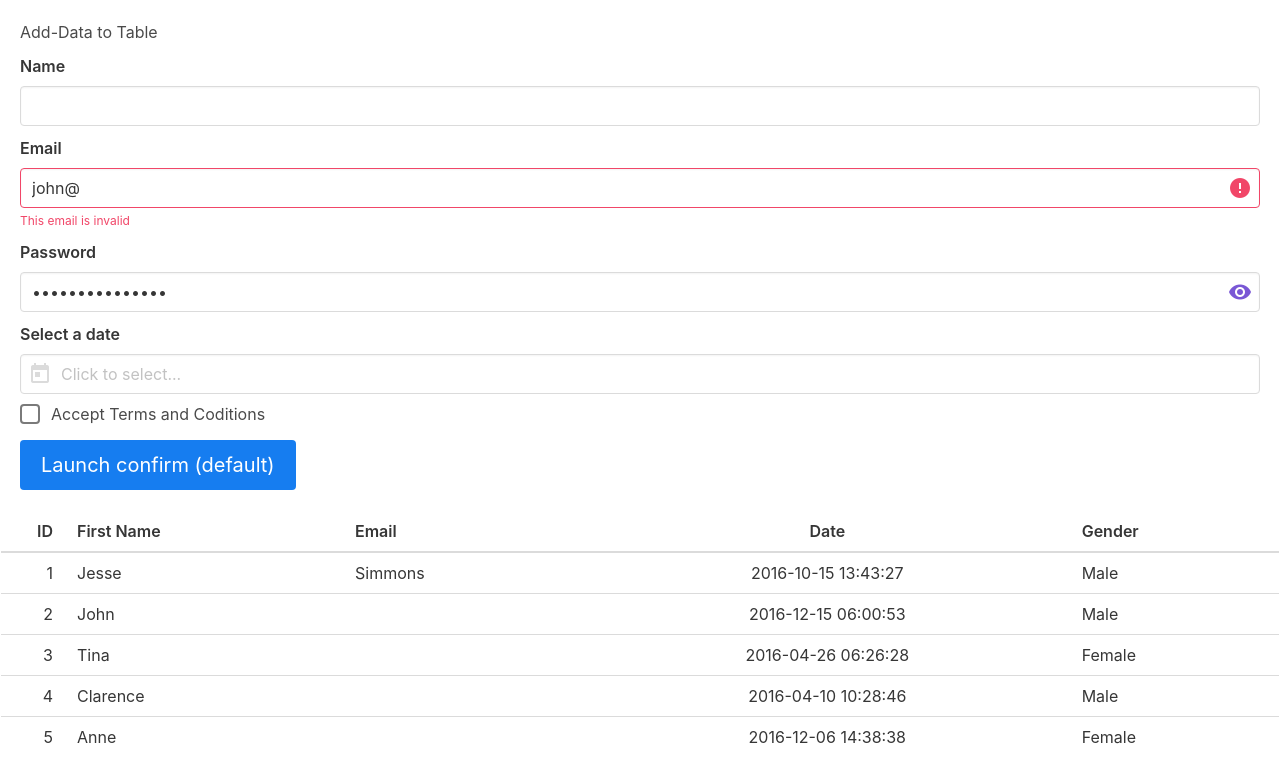
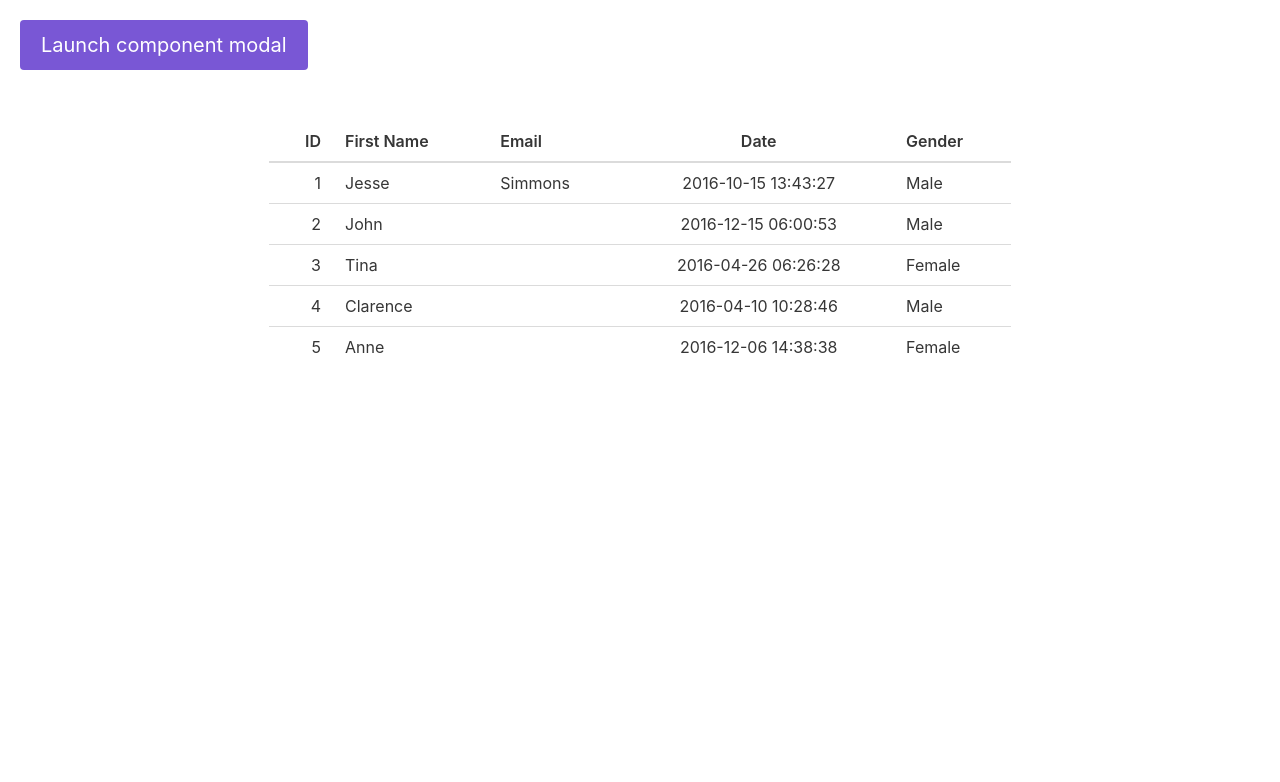
Before and after one commit to sudhanshulicensed/Table-App, a Vue app: page / in a window 1280 px wide. Shown: the top 782 px of the page. Built offline with nearby package versions, Linux system fonts and the light colour scheme.

Commit message:
Added New Component Modal

```diff
--- a/public/index.html
+++ b/public/index.html
@@ -7,6 +7,7 @@
     <link rel="icon" href="<%= BASE_URL %>favicon.ico">
     <title><%= htmlWebpackPlugin.options.title %></title>
     <link rel="stylesheet" href="https://cdn.jsdelivr.net/npm/@mdi/font@5.8.55/css/materialdesignicons.min.css">
+    <link rel="stylesheet" href="style.css">
     <!-- <link rel="stylesheet" href="https://use.fontawesome.com/releases/v5.2.0/css/all.css"> -->
   </head>
   <body>
--- /dev/null
+++ b/public/style.css
@@ -0,0 +1,4 @@
+*{
+    margin: 0;
+    padding: 0;
+}
--- a/src/App.vue
+++ b/src/App.vue
@@ -1,28 +1,32 @@
 <template>
   <div id="app">
     <div class="component">
-      <AddEditForm />
-      <FormToTable />
+      <div class="form-modal"><FormModal /></div>
+      <div class="form-to-tab"><FormToTable /></div>
     </div>
   </div>
 </template>
 
 <script>
 
-import AddEditForm from "./components/Add-Edit_Form.vue"
 import FormToTable from "./components/Table.vue"
+import FormModal from "./components/Modal.vue"
 
 export default {
   name: 'App',
   components: {
-    AddEditForm,
     FormToTable,
+    FormModal,
   }
 }
 </script>
 
 <style>
   .component{
-
+    box-sizing: border-box;
+    padding: 20px;
+    display: flex;
+    flex-direction: column;
+    row-gap: 50px;
   }
 </style>
--- /dev/null
+++ b/src/components/Modal.vue
@@ -0,0 +1,93 @@
+<template>
+    <div class="modalbtn">
+        <b-button
+            label="Launch component modal"
+            type="is-primary"
+            size="is-medium"
+            @click="isComponentModalActive = true" />
+
+        <b-modal
+            v-model="isComponentModalActive"
+            has-modal-card
+            trap-focus
+            :destroy-on-hide="false"
+            aria-role="dialog"
+            aria-label="Example Modal"
+            close-button-aria-label="Close"
+            aria-modal>
+            <template>
+                <AddEditForm />
+            </template>
+        </b-modal>
+    </div>
+</template>
+
+<script>
+
+// const ModalForm = {
+//         props: ['email', 'password', 'canCancel'],
+//         template: `
+//             <form action="">
+//                 <div class="modal-card" style="width: auto">
+//                     <header class="modal-card-head">
+//                         <p class="modal-card-title">Login</p>
+//                         <button
+//                             type="button"
+//                             class="delete"
+//                             @click="$emit('close')"/>
+//                     </header>
+//                     <section class="modal-card-body">
+//                         <b-field label="Email">
+//                             <b-input
+//                                 type="email"
+//                                 :value="email"
+//                                 placeholder="Your email"
+//                                 required>
+//                             </b-input>
+//                         </b-field>
+
+//                         <b-field label="Password">
+//                             <b-input
+//                                 type="password"
+//                                 :value="password"
+//                                 password-reveal
+//                                 placeholder="Your password"
+//                                 required>
+//                             </b-input>
+//                         </b-field>
+
+//                         <b-checkbox>Remember me</b-checkbox>
+//                     </section>
+//                     <footer class="modal-card-foot">
+//                         <b-button
+//                             label="Close"
+//                             @click="$emit('close')" />
+//                         <b-button
+//                             label="Login"
+//                             type="is-primary" />
+//                     </footer>
+//                 </div>
+//             </form>
+//         `
+//     }
+// // // // // //
+
+import AddEditForm from "./Add-Edit_Form.vue"
+
+export default {
+    name: "FormModal",
+    components: {
+        AddEditForm,
+            // ModalForm
+        },
+        data() {
+            return {
+                isComponentModalActive: false,
+                formProps: {
+                    email: 'evan@you.com',
+                    password: 'testing',
+                }
+            }
+        }
+}
+</script>
--- a/src/components/Table.vue
+++ b/src/components/Table.vue
@@ -75,3 +75,11 @@ export default {
   },
 };
 </script>
+
+<style scoped>
+    .table{
+        width: 60%;
+        margin-left: auto;
+        margin-right: auto;
+    }
+</style>
```
